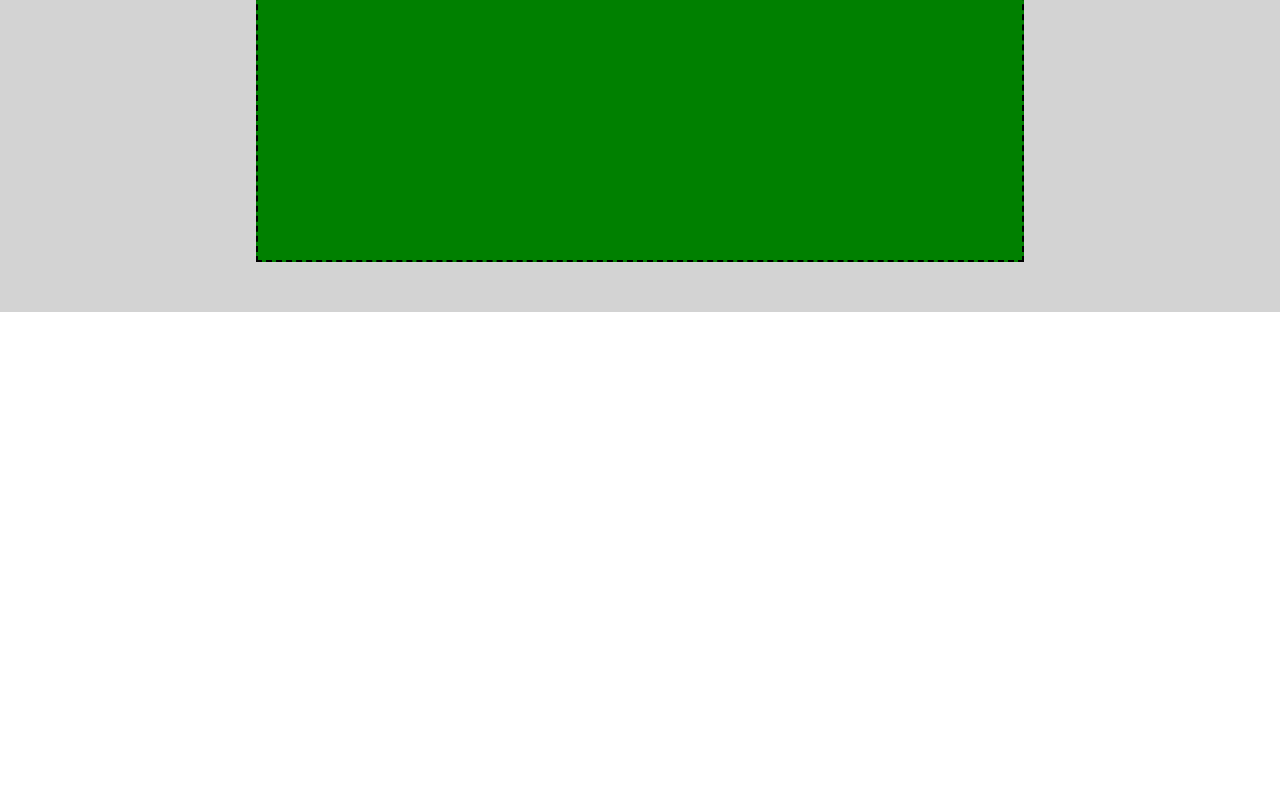
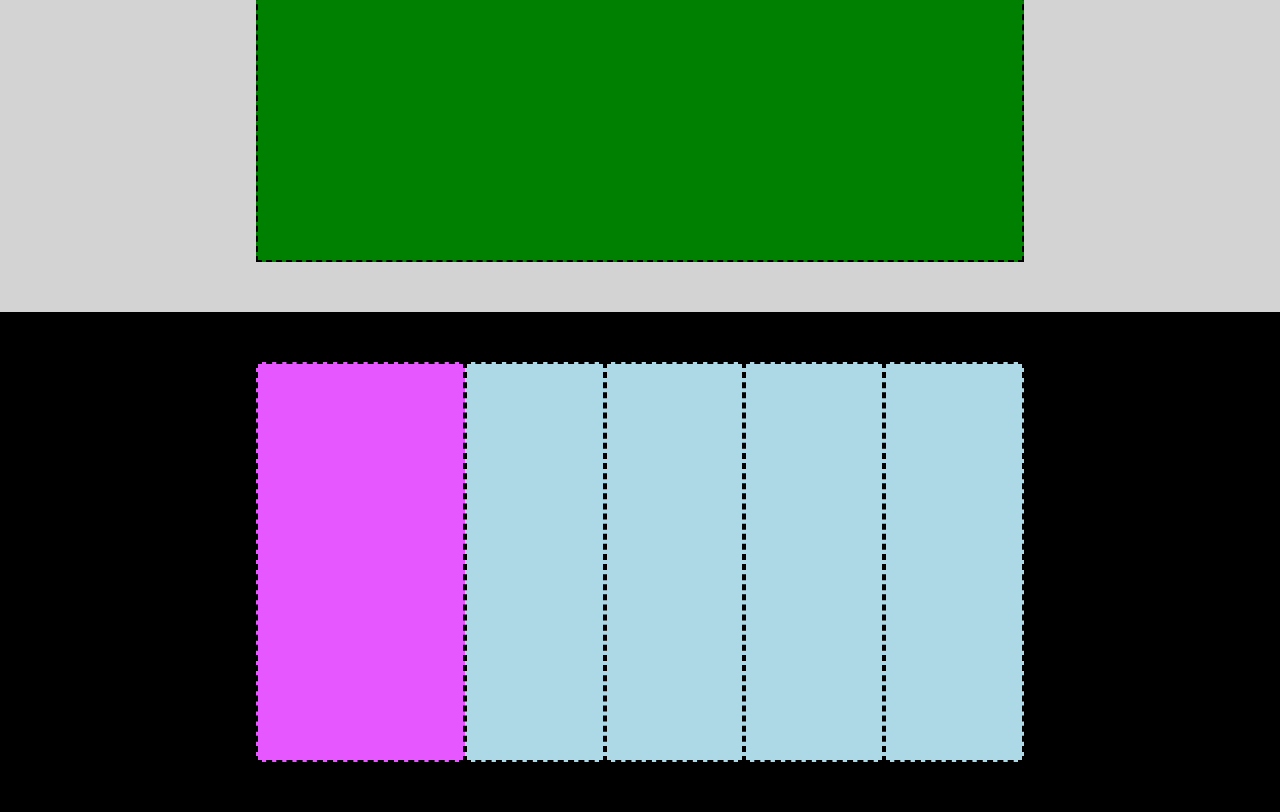
Before and after one commit to Andrea030105/html-css-struttura-discord, a plain HTML site: page index.html in a window 1280 px wide. Shown: the part 2038-2850 px from the top of the page. Before the commit the page ends 2350 px from the top, so only its background shows below. Drawn offline with Linux system fonts and the light colour scheme.

Commit message:
finish-section6

```diff
--- a/css/style.css
+++ b/css/style.css
@@ -195,3 +195,32 @@ li {
     background-color: green;
     border: dashed 2px black;
 }
+
+/* Section 6 */
+
+.container-bgcolor-s6 {
+    width: 100%;
+    height: 500px;
+    background-color: black;
+}
+
+.row-s6 {
+    display: flex;
+    justify-content: center;
+    align-items: center;
+    height: 500px;
+}
+
+.col-lg-s6 {
+    width: 60%;
+    height: 400px;
+    background-color: #e657ff;
+    border: dashed 2px black;
+}
+
+.col-sm-s6 {
+    width: 40%;
+    height: 400px;
+    background-color: lightblue;
+    border: dashed 2px black;
+}
--- a/index.html
+++ b/index.html
@@ -75,6 +75,22 @@
                 </div>
             </div>
         </div>
+        <div class="container-bgcolor-s6">
+            <div class="container">
+                <div class="row-s6">
+                    <div class="col-lg-s6">
+                    </div>
+                    <div class="col-sm-s6">
+                    </div>
+                    <div class="col-sm-s6">
+                    </div>
+                    <div class="col-sm-s6">
+                    </div>
+                    <div class="col-sm-s6">
+                    </div>
+                </div>
+            </div>
+        </div>
     </main>
 </body>
 
```
